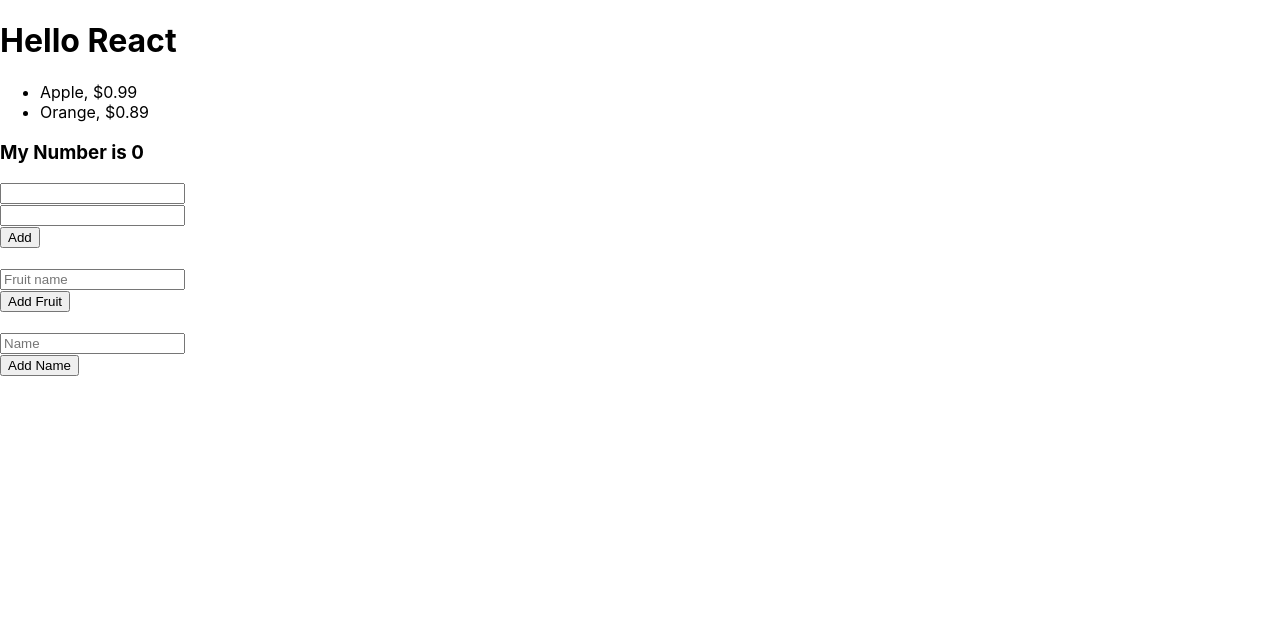
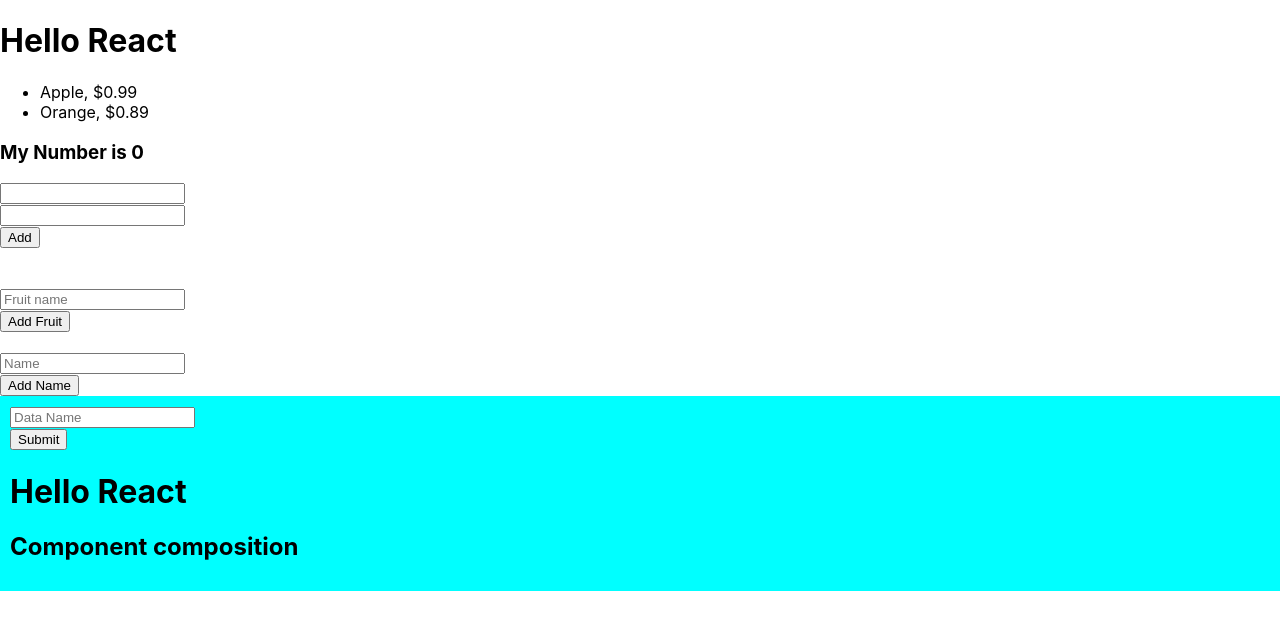
Before and after one commit to SoeYiYiAung/My-Learning-Application-RATec, a React (Create React App) app: page / in a window 1280 px wide. Shown: the top 630 px of the page. Built offline with nearby package versions, Linux system fonts and the light colour scheme.

Commit message:
Code Splitting

```diff
--- a/src/App.js
+++ b/src/App.js
@@ -1,4 +1,5 @@
 import React from 'react';
+import Toolbar from './my-components/ToolbarComponent';
 
 class Item extends React.Component {
   render() {
@@ -28,6 +29,27 @@ class Name extends React.Component{
   }
 }
 
+class AddForm extends React.Component {
+  nameRef = React.createRef();
+  priceRef = React.createRef();
+
+  add = () => {
+    let name = this.nameRef.current.value;
+    let price = this.priceRef.current.value;
+    this.props.add(name, price);
+  }
+  render() {
+    return (
+      <div>
+        <input type="text" ref={this.nameRef} /><br />
+        <input type="text" ref={this.priceRef} /><br />
+        <button onClick={this.add}>Add</button>
+      </div>
+    )
+  }
+}
+
+
 class App extends React.Component {
   state = {
     items: [
@@ -37,21 +59,34 @@ class App extends React.Component {
     fruits: [],
     names: [],
     mynum : 0,
+    dataList: [] //Toolbar Component
   }
 
-  nameRef = React.createRef();
-  priceRef = React.createRef();
+  // nameRef = React.createRef();
+  // priceRef = React.createRef();
   fruitRef = React.createRef();
   nameBerryRef  = React.createRef();
 
-  add = () => {
+  // add = () => {
+  //   let id = this.state.items.length + 1;
+  //   let name = this.nameRef.current.value;
+  //   let price = this.priceRef.current.value;
+  //   this.setState({
+  //     items: [
+  //       ...this.state.items,
+  //       { id, name, price }
+  //     ],
+
+  //     mynum: this.state.mynum + 1
+  //   });
+  // }
+
+  add = (name, price) => {
     let id = this.state.items.length + 1;
-    let name = this.nameRef.current.value;
-    let price = this.priceRef.current.value;
     this.setState({
       items: [
-        ...this.state.items,
-        { id, name, price }
+      ...this.state.items,
+      { id, name, price }
       ],
 
       mynum: this.state.mynum + 1
@@ -75,6 +110,13 @@ class App extends React.Component {
       names: [...this.state.names, { id, nameBerry }],
     });
   }
+
+  //Toolbar Component
+  addData = (data) => {
+    this.setState({
+      dataList: [...this.state.dataList, data]
+    });
+  };
 
   render() {
     return (
@@ -104,9 +146,10 @@ class App extends React.Component {
 
         <h3>My Number is {this.state.mynum}</h3>
 
-        <input type="text" ref={this.nameRef} /><br />
+        {/* <input type="text" ref={this.nameRef} /><br />
         <input type="text" ref={this.priceRef} /><br />
-        <button onClick={this.add}>Add</button>
+        <button onClick={this.add}>Add</button> */}
+        <AddForm add={this.add} />
 
         <br /><br />
 
@@ -118,6 +161,16 @@ class App extends React.Component {
         <input type="text" placeholder="Name" ref={this.nameBerryRef} /><br />
         <button onClick={this.printName}>Add Name</button>
 
+        {/* Toolbar Component */}
+        <Toolbar add={this.addData}>
+          <h1>Hello React</h1>
+          <h2>Component composition</h2>
+        </Toolbar>
+        <ul>
+          {this.state.dataList.map((d, i) => (
+            <li key={i}>{d}</li>
+          ))}
+        </ul>
       </div>
 
     )
--- /dev/null
+++ b/src/my-components/ToolbarComponent.js
@@ -0,0 +1,26 @@
+import React from 'react';
+
+class Toolbar extends React.Component {
+    dataRef = React.createRef();
+
+    dataShow = () => {
+        let data = this.dataRef.current.value;
+        this.props.add(data); // send data back to parent
+        this.dataRef.current.value = ""; // optional: clear input
+    }
+
+    render()
+    {
+        return (
+
+            <div style={{ background: 'cyan', padding: 10 }}>
+                <input type="text" placeholder="Data Name" ref={this.dataRef} /><br />
+                <button onClick={this.dataShow}>Submit</button>
+
+                {/* composition content */}
+                {this.props.children}
+            </div>
+        );
+    }
+}
+export default Toolbar;
```
Also changed, not shown: src/my-components/ItemComponent.js (added), src/my-components/my-item-component/item-component.js (deleted).
